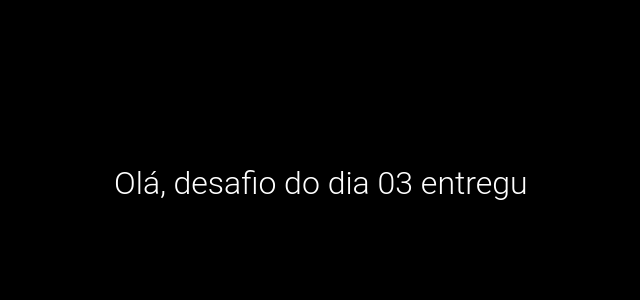
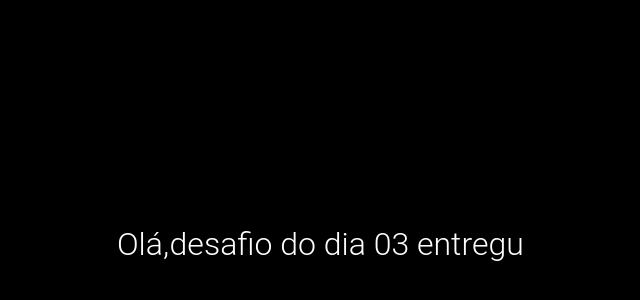
Before and after one commit to daiaanebarbosaf/CincoDiasDeCSS, a plain HTML site: page dayThree/index.html in a window 1280 px wide. Shown: the part 156-456 px from the top of the page, without its empty margins (319-959 px from the left). Drawn offline with Linux system fonts and the light colour scheme.

Commit message:
Update style.css

```diff
--- a/dayThree/style.css
+++ b/dayThree/style.css
@@ -9,24 +9,41 @@
   --color-text: #FFFFFF;
 }
 
+body {
 
-body {
+  max-height: 100vh;
   text-align:center;
   background: var(--bg);
   color:var(--color-text);
   font-family:'Roboto';
   font-weight:300;
   font-size:32px;
-  padding-top:40vh;
-  height:100vh;
+
+
   overflow:hidden;
   -webkit-backface-visibility: hidden;
   -webkit-perspective: 1000;
   -webkit-transform: translate3d(0,0,0);
 }
 
+main {
+  display: flex;
+  align-items: center;
+  justify-items: center;
+}
+
+.wrapper {
+  height: 100vh;
+  display: flex;
+
+  align-items: center;
+  justify-content: center;
+  flex-wrap: wrap;
+
+}
+
 div {
-  display:inline-block;
+
   overflow:hidden;
   white-space:nowrap;
 }
```
